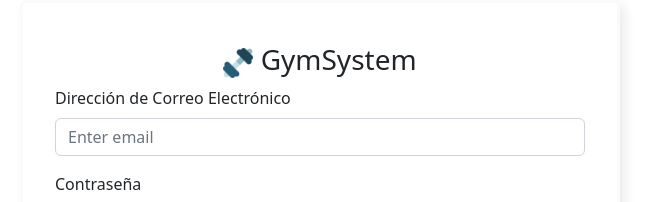
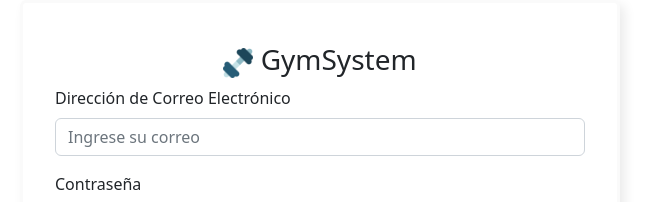
Before and after one commit to Pilli3800/gymsystem, a React (Create React App) app: page /login in a window 1280 px wide. Shown: the top 202 px of the page, without its empty margins (320-974 px from the left). Built offline with nearby package versions, Linux system fonts and the light colour scheme.

Commit message:
Fix placeholder

```diff
--- a/src/pages/login/Login.js
+++ b/src/pages/login/Login.js
@@ -80,7 +80,7 @@ const Login = () => {
             <Form.Label>Dirección de Correo Electrónico</Form.Label>
             <Form.Control
               type="email"
-              placeholder="Enter email"
+              placeholder="Ingrese su correo"
               id="email"
               onChange={handleChangeEmail}
             />
```
